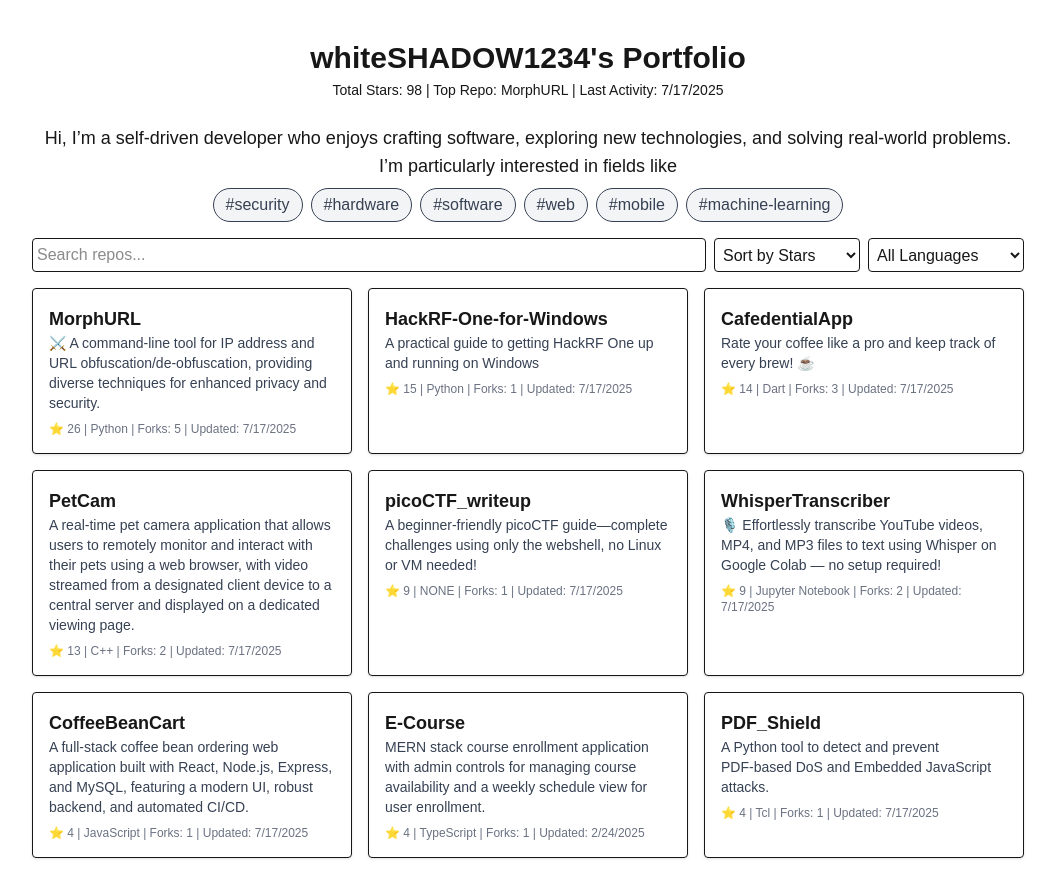
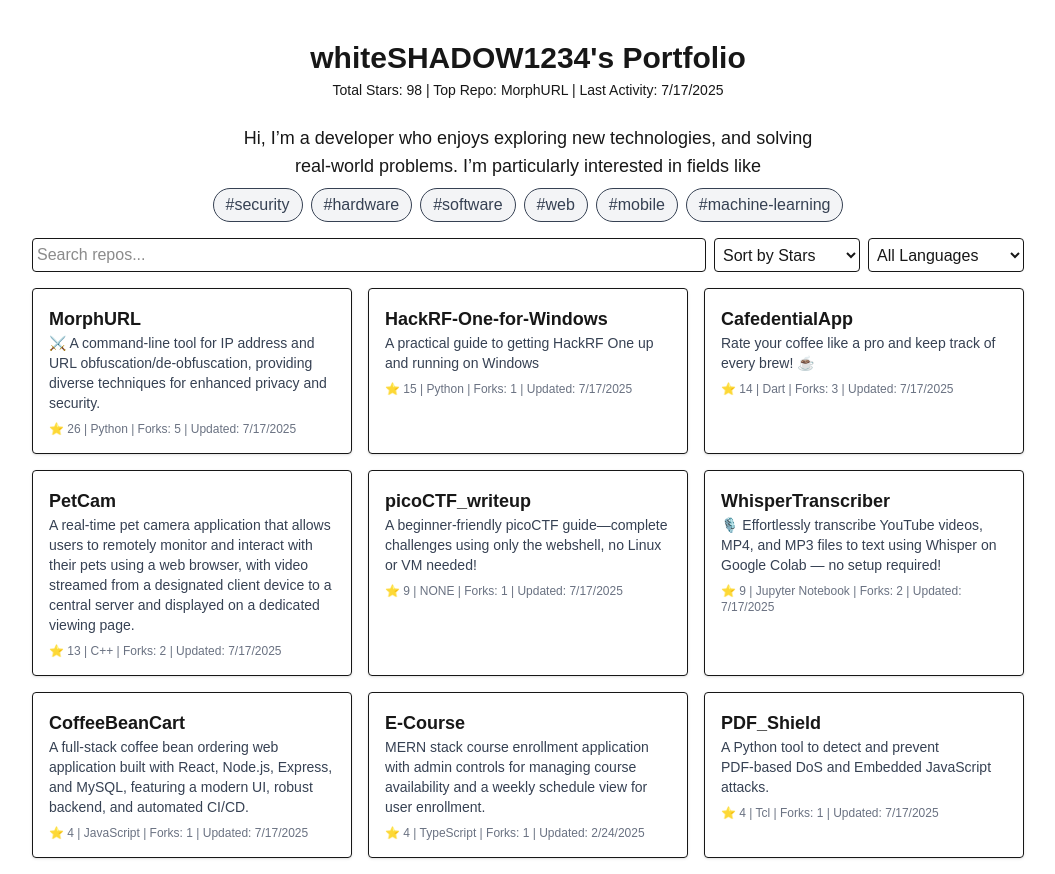
Before and after one commit to whiteSHADOW1234/GitHub-Portfolio, a Next.js app: page / in a window 1280 px wide. Shown: the whole page, without its empty margins (112-1167 px from the left). Built offline with nearby package versions, Linux system fonts and the light colour scheme.

Commit message:
fix: improve intro text and adjust width

```diff
--- a/app/page.js
+++ b/app/page.js
@@ -67,9 +67,9 @@
       </header>
 
       {/* Self introduction section */}
-      <section className="mb-2 text-center">
+      <section className="mb-2 text-center mx-auto max-w-xl">
         <p className="text-lg">
-          Hi, I&rsquo;m a self-driven developer who enjoys crafting software, exploring new technologies, and solving real-world problems.
+          Hi, I&rsquo;m a developer who enjoys exploring new technologies, and solving real-world problems.
           I&rsquo;m particularly interested in fields like{' '}
         </p>
       </section>
```
